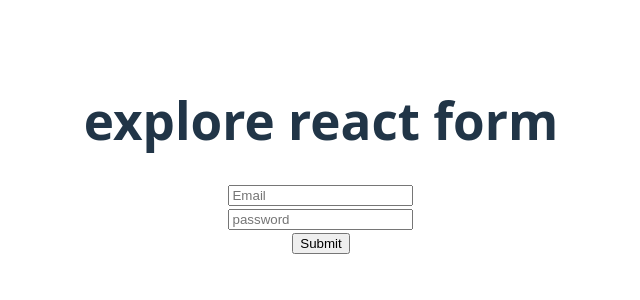
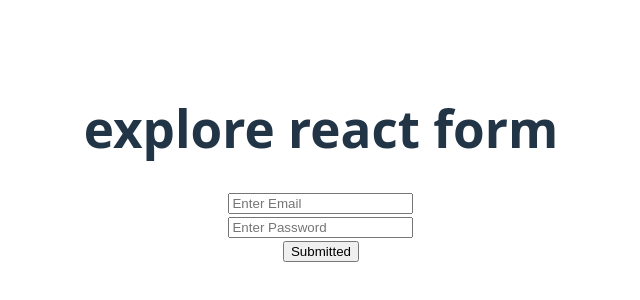
Before and after one commit to himel2535/simple-react-form, a React (Vite) app: page / in a window 1280 px wide. Shown: the part 236-536 px from the top of the page, without its empty margins (319-959 px from the left). Built offline with nearby package versions, Linux system fonts and the light colour scheme.

Commit message:
uncontrolled ways to collect form data

```diff
--- a/src/App.jsx
+++ b/src/App.jsx
@@ -2,6 +2,7 @@ import "./App.css";
 import ControlledField from "./components/ControlledField/ControlledField";
 import FormAction from "./components/FormAction/FormAction";
 import SimpleForm from "./components/SimpleForm/SimpleForm";
+import UncontrolledField from "./components/UncontrolledField/UncontrolledField";
 
 function App() {
   return (
@@ -9,7 +10,8 @@ function App() {
       <h1>explore react form</h1>
       {/* <SimpleForm></SimpleForm> */}
       {/* <FormAction></FormAction> */}
-      <ControlledField></ControlledField>
+      {/* <ControlledField></ControlledField> */}
+      <UncontrolledField></UncontrolledField>
     </>
   );
 }
--- /dev/null
+++ b/src/components/UncontrolledField/UncontrolledField.jsx
@@ -0,0 +1,26 @@
+import React, { useRef } from 'react';
+
+const UncontrolledField = () => {
+    const emailRef=useRef('')
+    const passwordRef=useRef('')
+
+    const handleSubmit=(e)=>{
+        e.preventDefault()
+        const email=emailRef.current.value
+        const password=passwordRef.current.value
+        console.log(email,password)
+    }
+    return (
+        <div>
+            <form onSubmit={handleSubmit}>
+                <input ref={emailRef} type="email" name='' placeholder='Enter Email'/>
+                <br />
+                <input ref={passwordRef} type="password" name='' placeholder='Enter Password' />
+                <br />
+                <input type="submit" value="Submitted" />
+            </form>
+        </div>
+    );
+};
+
+export default UncontrolledField;
```
